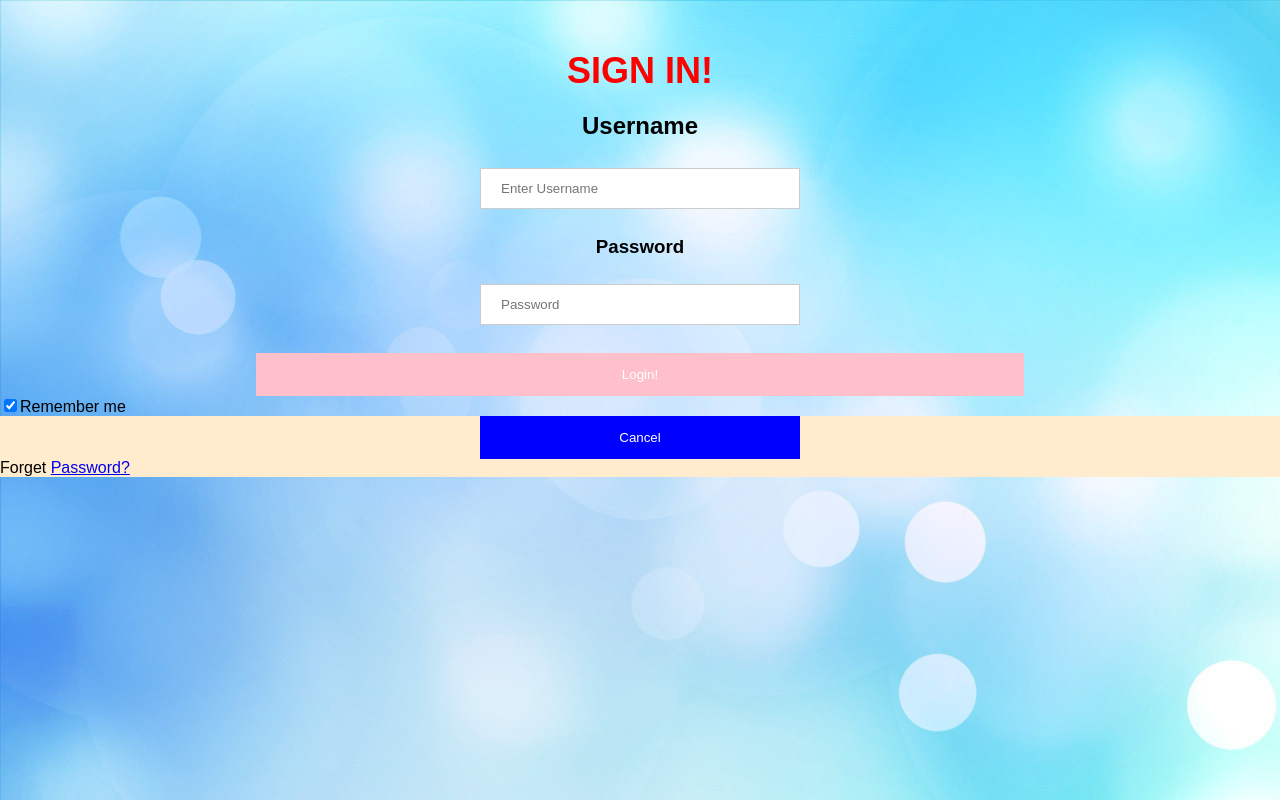
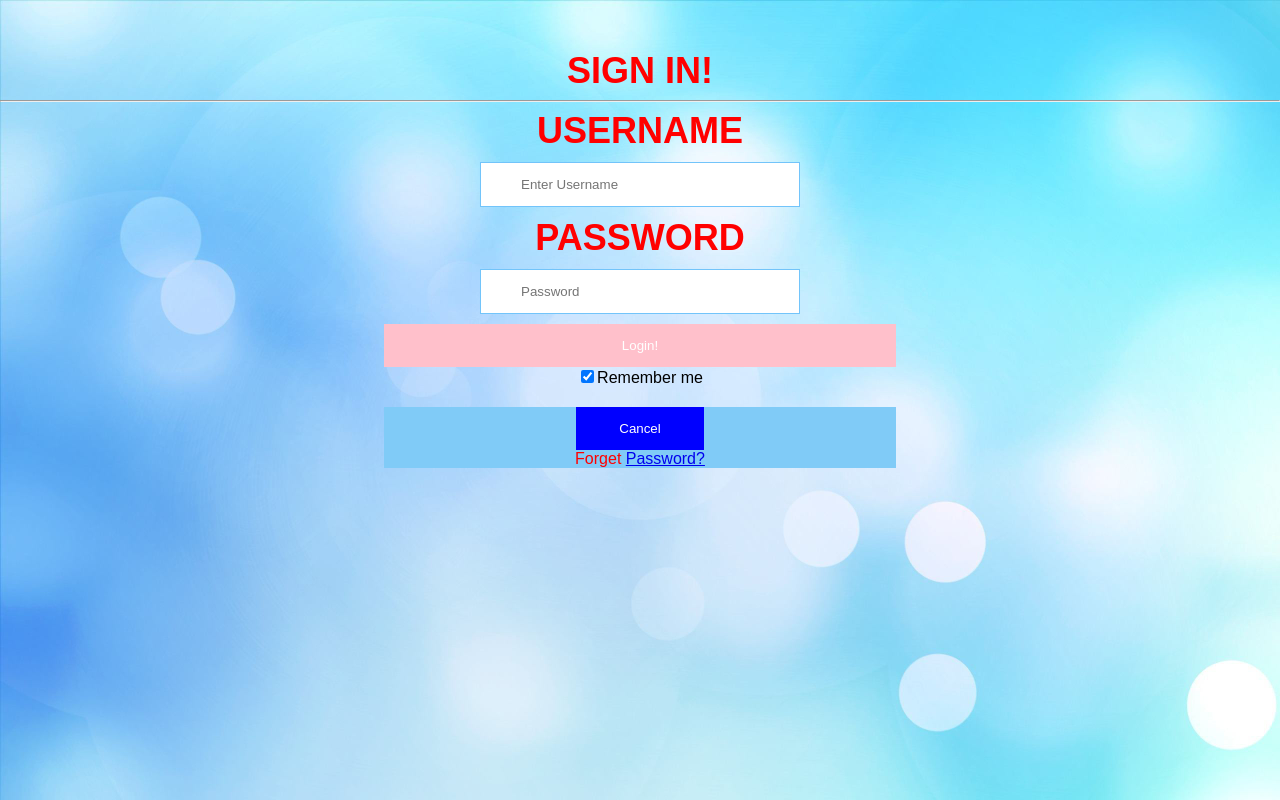
Before and after one commit to Quanluis/login, a plain HTML site: page index.html in a window 1280 px wide. Drawn offline with Linux system fonts and the light colour scheme.

Commit message:
finished login form

```diff
--- a/index.html
+++ b/index.html
@@ -12,20 +12,21 @@
     <h1>
         Sign in!
     </h1>
+    <hr>
     <div>
-        <label class = "username" > <h2>Username </h2>
+        <label class = "username" ><h1>Username</h1>
         <input type="text" placeholder="Enter Username" >
-        <label class ="password"> <h3>Password</h3>
-        </div>
+        <label class ="password"> <h1>Password</h1>
+
         <input type="password" placeholder ="Password">
-        </div>
-        <div>
+    </div>
+    <div>
         <button type="submit" > Login! </button>
-        <div>
         <label>
-            <input type="checkbox" checked="checked">Remember me
+        <input type="checkbox" checked="checked">Remember me
         </label>
         </div>
-        <div class = "container" style= "background-color:blanchedalmond">
+        <div class = "container">
             <button tpye="button" class="cancelbutton" >Cancel</button>
             <span class="psw"> Forget <a href="#">Password?</a></span>
+    </div>
--- a/login.css
+++ b/login.css
@@ -30,12 +30,13 @@ button {
     background-color:pink;
     color: white;
     border: none;
-    padding: 14px 40px;
+    padding: 14px 0px;
     margin: auto;
     cursor: pointer;
-    width: 60%;
+    width: 40%;
     display: flex;
     justify-content: center;
+
 
 
 }
@@ -48,8 +49,21 @@ button :hover {
 }
 input[type=text], input[type=password] {
     width: 25%;
-    padding: 12px 20px;
-    margin: 8px 0;
+    padding: 14px 40px;
+    margin: 10px 50px;
     display: inline-block;
-    border: 1px solid #ccc;
-    box-sizing: border-box;s
+    border: 1px solid rgb(114, 196, 250);
+    box-sizing: border-box;
+}
+.container {
+    background-color: rgb(128, 203, 247);
+    width: 40%;
+    justify-content: center;
+    display: inline-block;
+    margin: 20px;
+    height: 10%;
+}
+.psw {
+    color: red;
+    float: right'
+}
```
